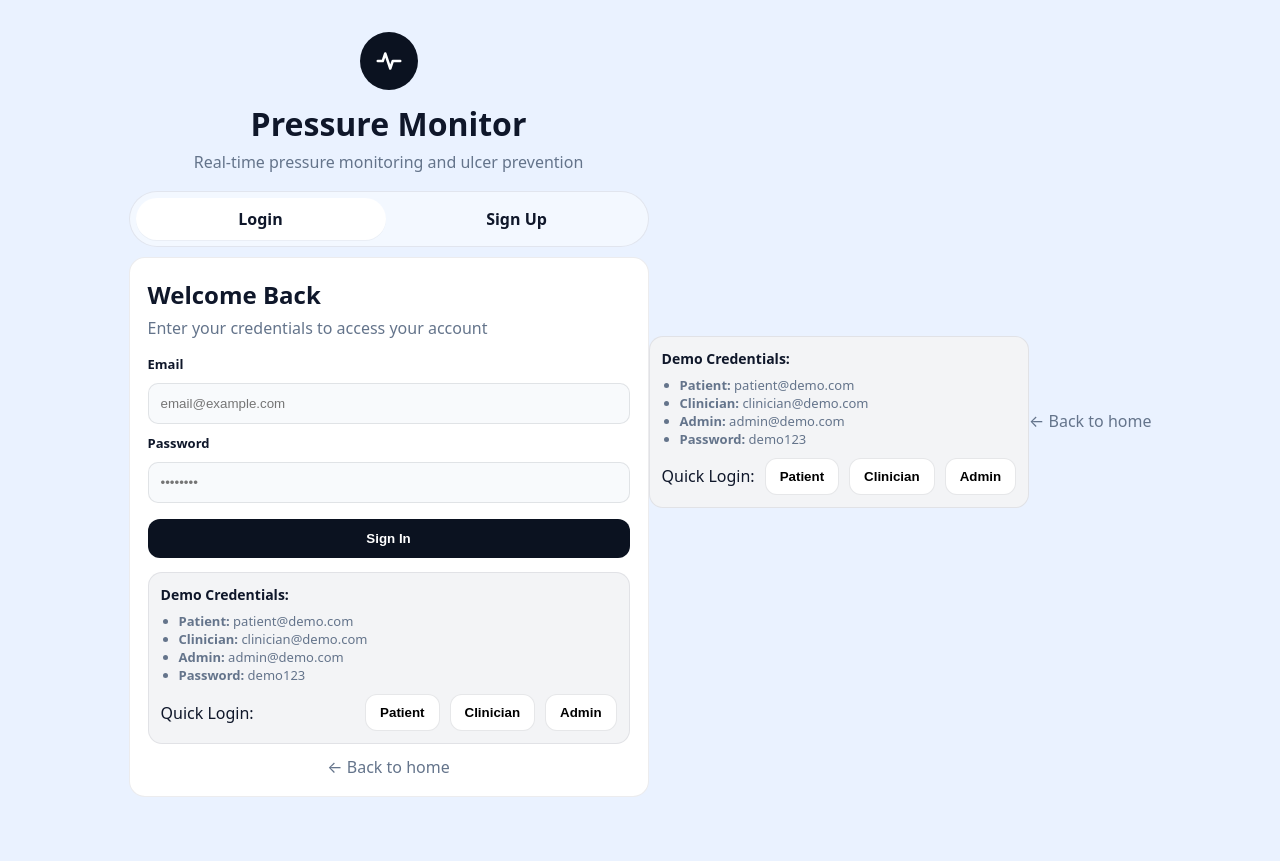
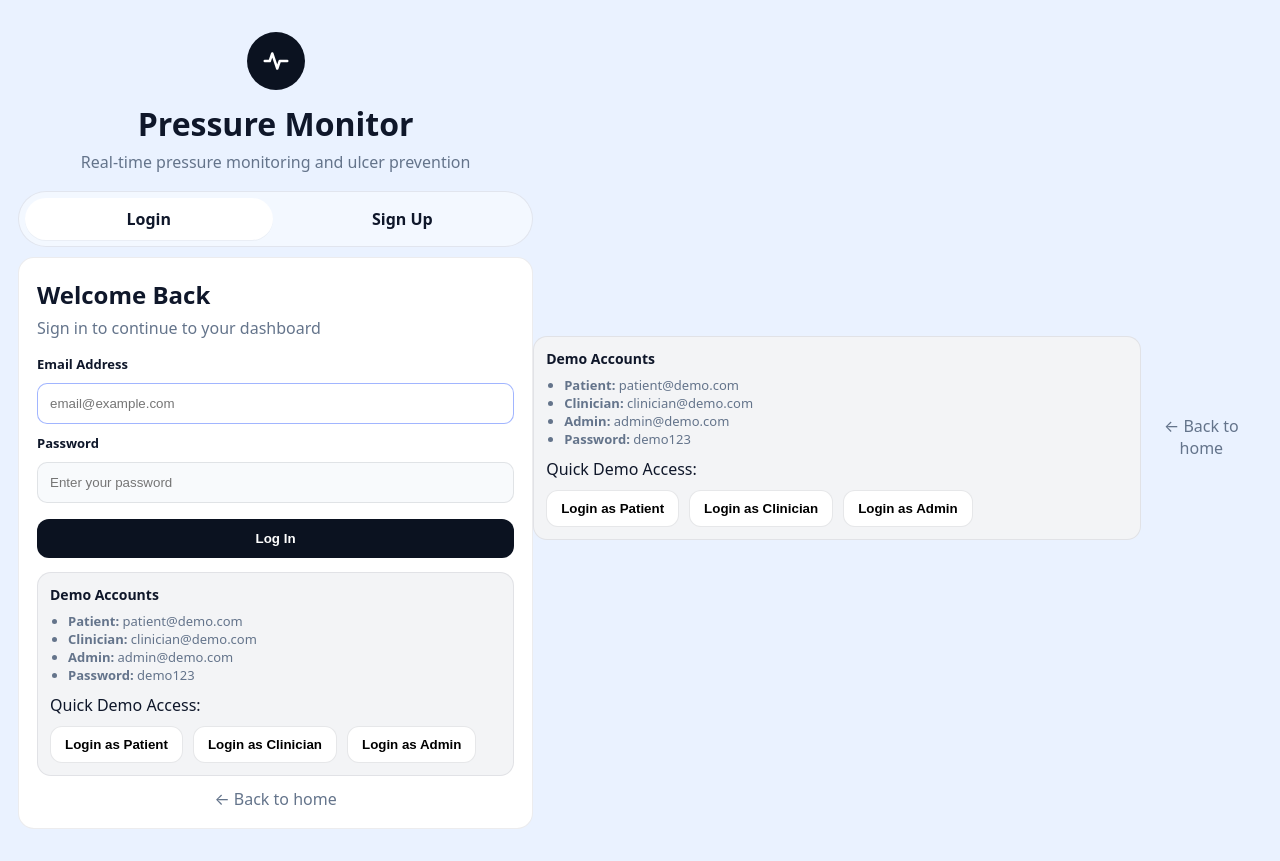
Before and after one commit to markiplagat/WeBSolutions, a Django app: page /accounts/login/ in a window 1280 px wide. Before the commit the page ends 797 px from the top, so only its background shows below. Run offline with Django 5.2, Linux system fonts and the light colour scheme.

Commit message:
feat(auth): improve login form clarity and accessibility

```diff
--- a/pressure_monitor/templates/auth/login.html
+++ b/pressure_monitor/templates/auth/login.html
@@ -34,35 +34,43 @@
 
     <div class="auth-card">
       <h2>Welcome Back</h2>
-      <p class="auth-muted">Enter your credentials to access your account</p>
+      <p class="auth-muted">Sign in to continue to your dashboard</p>
 
       {% if form.errors %}
-        <div class="auth-error">
-          {% for error in form.non_field_errors %}
-            {{ error }}<br>
-          {% endfor %}
-          {% for field in form %}
-            {% for error in field.errors %}
-              {{ error }}<br>
-            {% endfor %}
-          {% endfor %}
+        <div class="auth-error" role="alert">
+          Invalid email or password. Please try again.
         </div>
       {% endif %}
 
       <form method="post" class="auth-form">
         {% csrf_token %}
-        <input type="hidden" name="next" value="{{ next }}">
-        <label>Email</label>
-        <input type="text" name="username" placeholder="email@example.com" value="{{ form.email.value }}" required>
 
-        <label>Password</label>
-        <input type="password" name="password" placeholder="••••••••" required>
+        <label for="id_username">Email Address</label>
+        <input
+          id="id_username"
+          type="email"
+          name="username"
+          placeholder="email@example.com"
+          autocomplete="email"
+          autofocus
+          required
+        >
 
-        <button class="auth-btn" type="submit">Sign In</button>
+        <label for="id_password">Password</label>
+        <input
+          id="id_password"
+          type="password"
+          name="password"
+          placeholder="Enter your password"
+          autocomplete="current-password"
+          required
+        >
+
+        <button class="auth-btn" type="submit">Log In</button>
       </form>
 
       <div class="auth-demo">
-        <h3>Demo Credentials:</h3>
+        <h3>Demo Accounts</h3>
         <ul>
           <li><strong>Patient:</strong> patient@demo.com</li>
           <li><strong>Clinician:</strong> clinician@demo.com</li>
@@ -71,16 +79,19 @@
         </ul>
 
         <div class="auth-quick">
-          <span>Quick Login:</span>
+          <span>Quick Demo Access:</span>
           <div class="auth-quick__buttons">
-            <form method="post" action="{% url 'demo_login' 'patient' %}">{% csrf_token %}
-              <button type="submit" class="pill">Patient</button>
+            <form method="post" action="{% url 'demo_login' 'patient' %}">
+              {% csrf_token %}
+              <button type="submit" class="pill">Login as Patient</button>
             </form>
-            <form method="post" action="{% url 'demo_login' 'clinician' %}">{% csrf_token %}
-              <button type="submit" class="pill">Clinician</button>
+            <form method="post" action="{% url 'demo_login' 'clinician' %}">
+              {% csrf_token %}
+              <button type="submit" class="pill">Login as Clinician</button>
             </form>
-            <form method="post" action="{% url 'demo_login' 'admin' %}">{% csrf_token %}
-              <button type="submit" class="pill">Admin</button>
+            <form method="post" action="{% url 'demo_login' 'admin' %}">
+              {% csrf_token %}
+              <button type="submit" class="pill">Login as Admin</button>
             </form>
           </div>
         </div>
@@ -93,7 +104,7 @@
   </div>
 
       <div class="auth-demo">
-        <h3>Demo Credentials:</h3>
+        <h3>Demo Accounts</h3>
         <ul>
           <li><strong>Patient:</strong> patient@demo.com</li>
           <li><strong>Clinician:</strong> clinician@demo.com</li>
@@ -102,16 +113,19 @@
         </ul>
 
         <div class="auth-quick">
-          <span>Quick Login:</span>
+          <span>Quick Demo Access:</span>
           <div class="auth-quick__buttons">
-            <form method="post" action="{% url 'demo_login' 'patient' %}">{% csrf_token %}
-              <button type="submit" class="pill">Patient</button>
+            <form method="post" action="{% url 'demo_login' 'patient' %}">
+              {% csrf_token %}
+              <button type="submit" class="pill">Login as Patient</button>
             </form>
-            <form method="post" action="{% url 'demo_login' 'clinician' %}">{% csrf_token %}
-              <button type="submit" class="pill">Clinician</button>
+            <form method="post" action="{% url 'demo_login' 'clinician' %}">
+              {% csrf_token %}
+              <button type="submit" class="pill">Login as Clinician</button>
             </form>
-            <form method="post" action="{% url 'demo_login' 'admin' %}">{% csrf_token %}
-              <button type="submit" class="pill">Admin</button>
+            <form method="post" action="{% url 'demo_login' 'admin' %}">
+              {% csrf_token %}
+              <button type="submit" class="pill">Login as Admin</button>
             </form>
           </div>
         </div>
```
